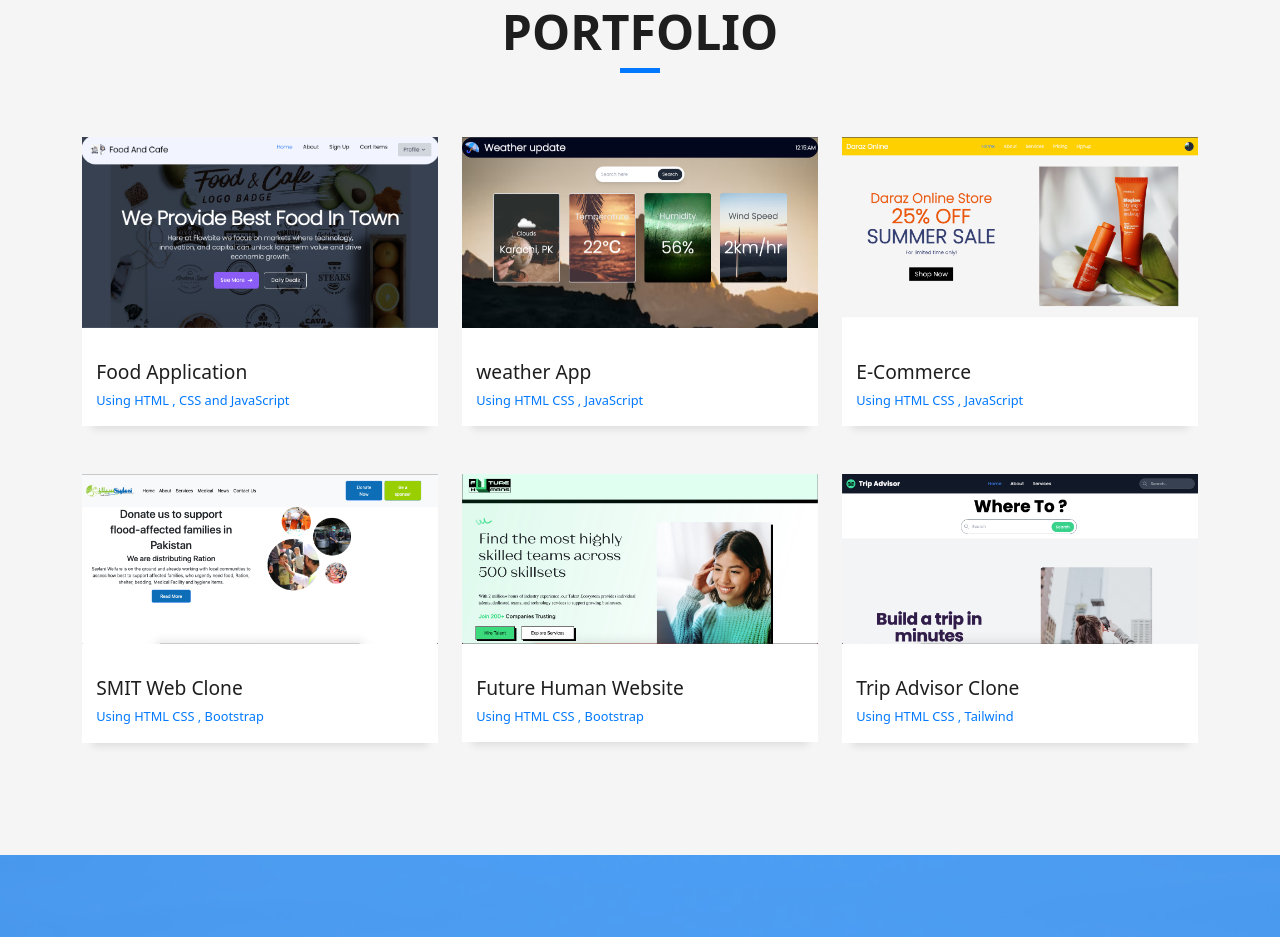
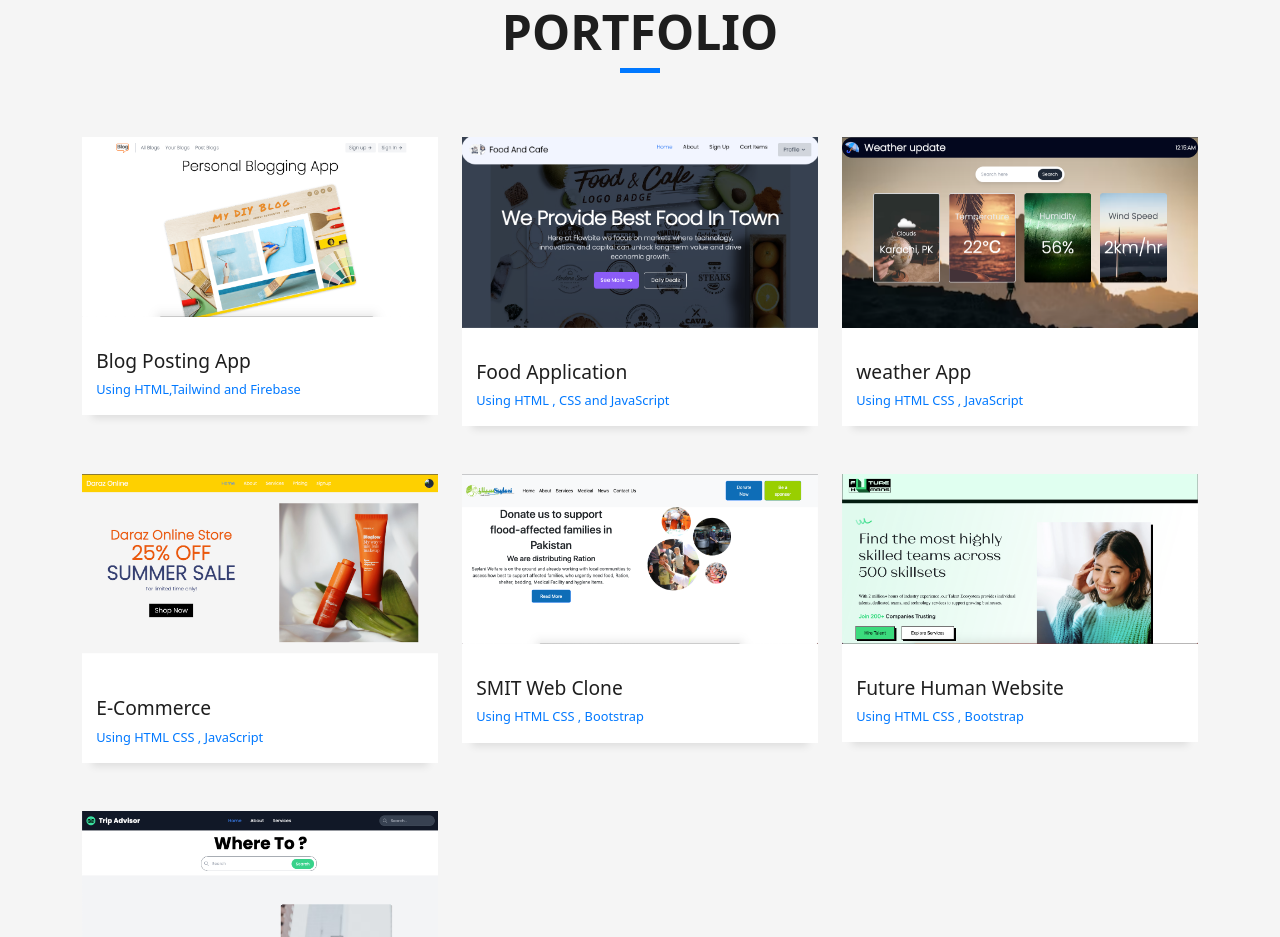
Before and after one commit to muhammadazeemkhan/portfolio, a plain HTML site: page index.html in a window 1280 px wide. Shown: the part 2288-3225 px from the top of the page. Drawn offline with Linux system fonts and the light colour scheme.

Commit message:
Added portfolio

```diff
--- a/index.html
+++ b/index.html
@@ -218,6 +218,32 @@
           </div>
         </div>
         <div class="row">
+
+
+            <div class="col-md-4">
+              <div class="work-box">
+                <a href="https://blog-app-plum-five.vercel.app/" target="_blank" data-gallery="portfolioGallery"
+                  class="portfolio-lightbox">
+                  <div class="work-img">
+                    <img src="assets/img/Screenshot 2024-01-02 at 5.13.08 PM.png" alt="" class="img-fluid">
+                  </div>
+                </a>
+                <div class="work-content">
+                  <div class="row">
+                    <div class="col-sm-8">
+                      <h2 class="w-title">Blog Posting App</h2>
+                      <div class="w-more">
+                        <span class="w-ctegory">Using HTML,Tailwind and Firebase </span>
+                      </div>
+                    </div>
+
+                  </div>
+                </div>
+              </div>
+            </div>
+
+
+
           <div class="col-md-4">
             <div class="work-box">
               <a href="https://muhammadazeemkhan.github.io/food-app/" target="_blank" data-gallery="portfolioGallery" class="portfolio-lightbox">
@@ -351,6 +377,8 @@
 
 
 
+
+
         </div>
       </div>
     </section><!-- End Portfolio Section -->
```
Also changed, not shown: assets/img/Screenshot 2024-01-02 at 5.13.08 PM.png (added).
